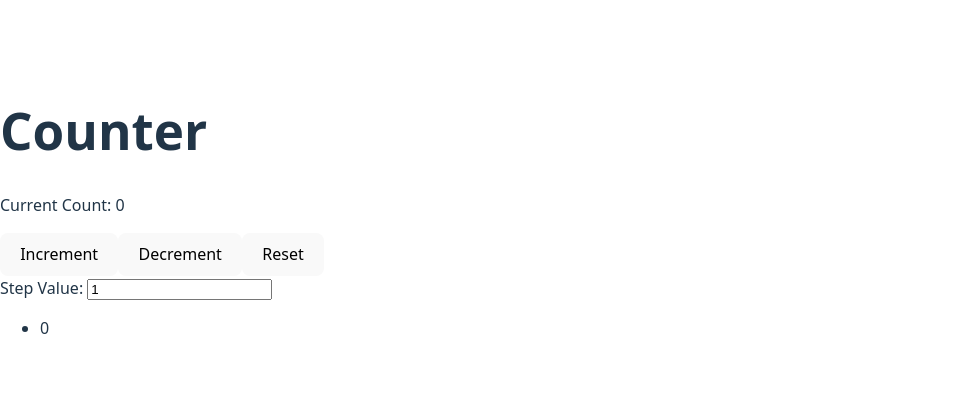
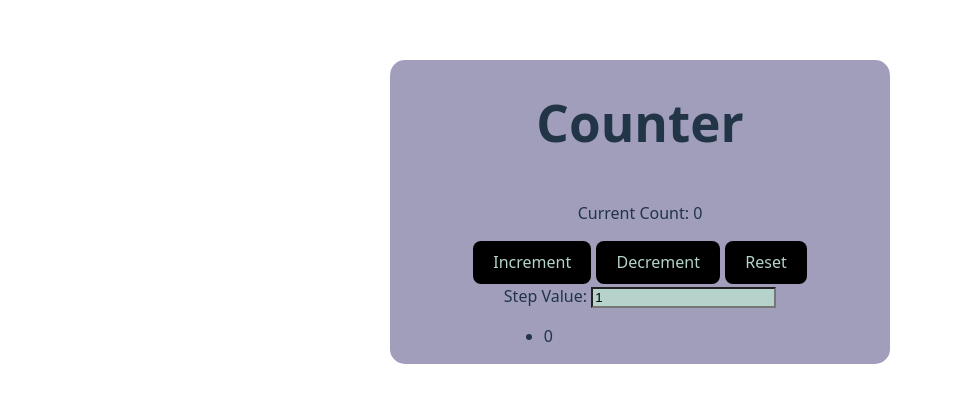
Before and after one commit to 4Drea4/ReactCounterwithUseEffect, a React (Vite) app in the folder useEffectCounter/: page / in a window 1280 px wide. Shown: the part 188-590 px from the top of the page, without its empty margins (0-953 px from the left). Built offline with nearby package versions, Linux system fonts and the light colour scheme.

Commit message:
very basic styling is done

```diff
--- a/useEffectCounter/src/App.css
+++ b/useEffectCounter/src/App.css
@@ -1,20 +1,41 @@
-.countercontainer{
-  background-color: ;
-
+body{
+  display: flex;
+  justify-content: center;
+  align-items: center;
 }
 
-.title{
-
+.countercontainer{
+  background-color:#A09EBB ;
+  border-radius: 15px ;
+  width: 500px;
+  display: flex;
+  flex-direction: column;
+  justify-content: center;
+  align-items: center;
 }
 
-.currentcount{
 
+.buttoncontainer{
+display: flex;
+flex-direction: row;
+gap: 5px;
 }
 
-.buttoncontainer{
-
+.input{
+background-color: #B5D2CB ;
+color: #000000;
 }
 
-.Input-value{
 
+.button{
+  display: flex;
+  flex-direction: row;
+  color:#B5D2CB;
+  background-color:#000000 ;
 }
+
+/* A6FFA1 light green
+#BFFFBC tea green
+#B5D2CB ash grey
+#B5D2CB pale slate
+#A09EBB- lavender grey */
--- a/useEffectCounter/src/components/AdvancedCounter.tsx
+++ b/useEffectCounter/src/components/AdvancedCounter.tsx
@@ -53,14 +53,15 @@ export default function Counter() {
       <p className='currentcount'>Current Count: {count} </p>
 
       <div className='buttoncontainer'>
-      <button onClick={handleClick}>Increment </button>
-      <button onClick={handleDecrementClick}>Decrement</button>
-      <button onClick = {reset}>Reset</button>
+      <button className='button' onClick={handleClick}>Increment </button>
+      <button  className="button" onClick={handleDecrementClick}>Decrement</button>
+      <button className="button" onClick = {reset}>Reset</button>
       </div>
 
       <div className='Input-value'>
       <label>Step Value: </label>
       <input
+      className="input"
       value={inputText}
       onChange={(e) => setInputText(Number(e.target.value))}
 
```
